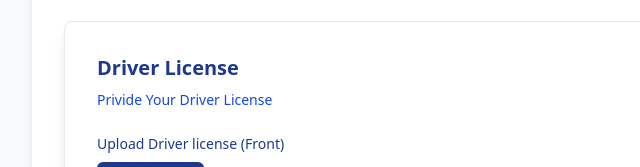
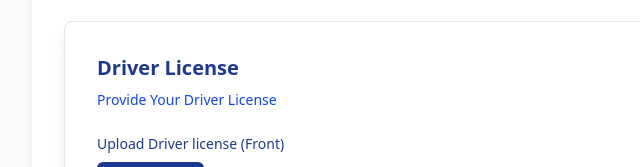
Before and after one commit to omotoshofavour200-rgb/BMC-app, a website: page employee-info.html in a window 1280 px wide. Shown: the part 1455-1622 px from the top of the page, 184-824 px from the left. Drawn offline with nearby package versions, Linux system fonts and the light colour scheme.

Commit message:
Update employee-info.html

```diff
--- a/employee-info.html
+++ b/employee-info.html
@@ -181,7 +181,7 @@
 
                     <div class="bg-white rounded-lg shadow-lg p-8 mb-8 border border-gray-200">
                         <h3 class="text-xl font-bold text-blue-900 mb-2">Driver License </h3>
-                        <p class="text-sm text-blue-700 mb-6">Privide Your Driver License </p>
+                        <p class="text-sm text-blue-700 mb-6">Provide Your Driver License </p>
 
                         <!-- File Upload Sections -->
                         <div class="space-y-4">
```
